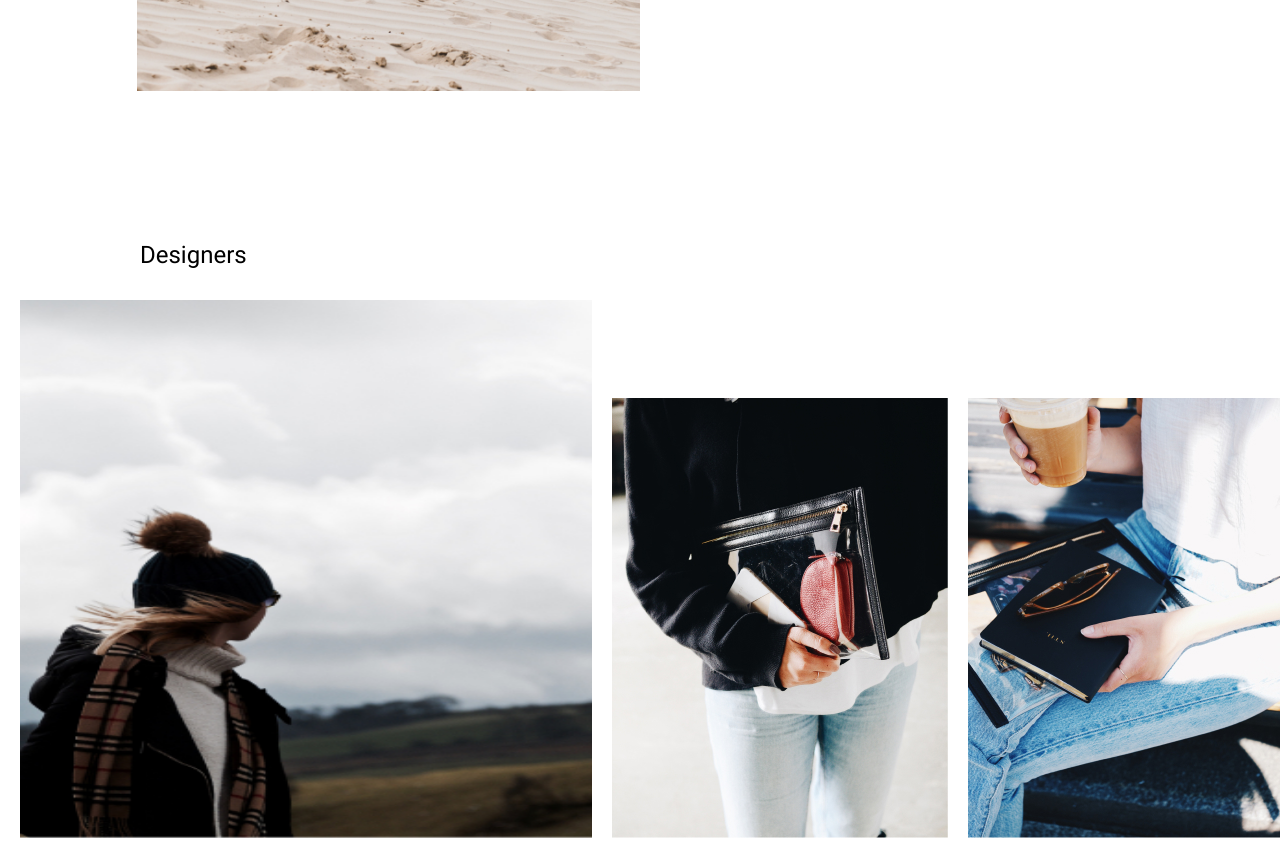
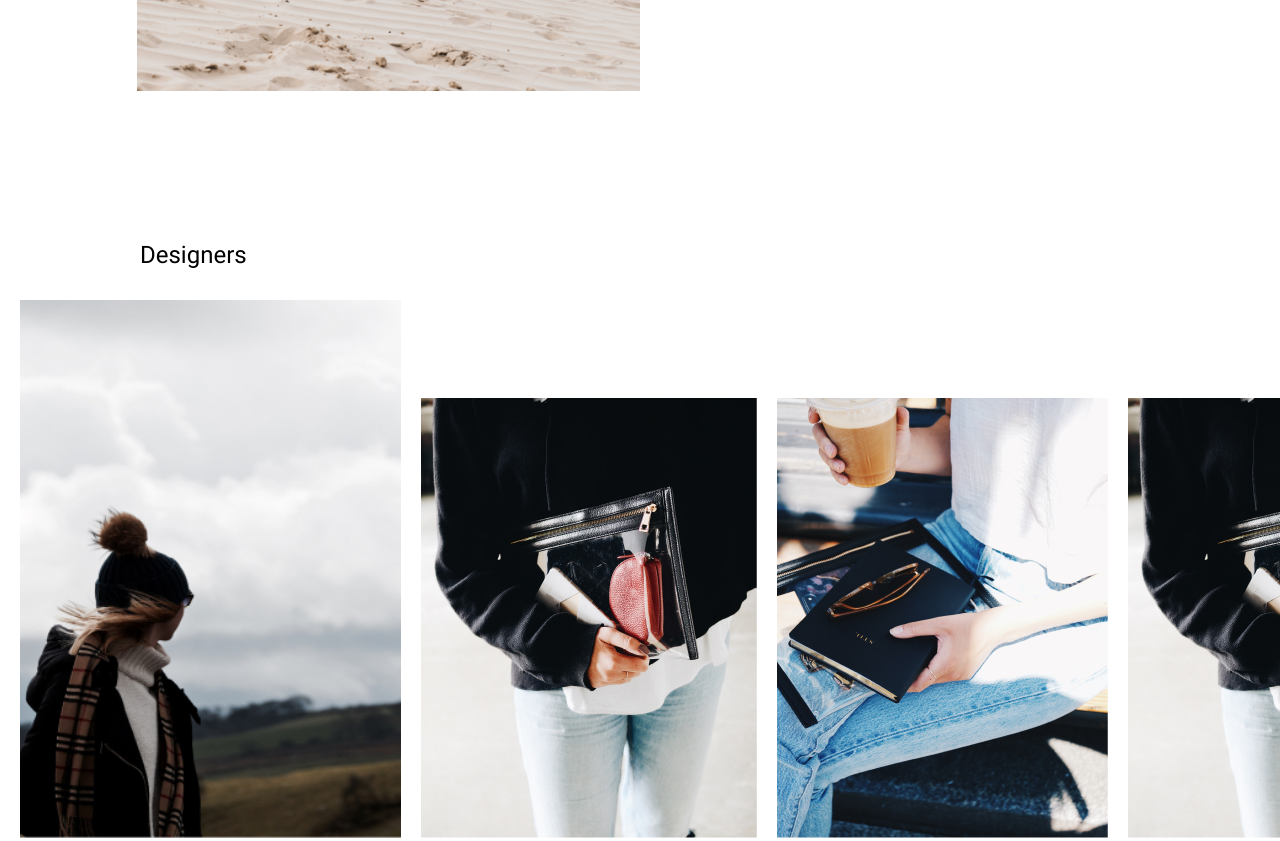
Before and after one commit to v-nvtsk/otus-css-novitskiy, a plain HTML site: page index.html in a window 1280 px wide. Shown: the part 1565-2406 px from the top of the page. Drawn offline with Linux system fonts and the light colour scheme.

Commit message:
Remove width change for active card

```diff
--- a/style.css
+++ b/style.css
@@ -665,7 +665,7 @@ section.biography {
   перемещении курсора над карточкой - увеличиваем изображение
  */ {
   height: 538px;
-  width: 572px;
+  /* width: 572px; */
   transition: all 0.2s;
 }
 
```
